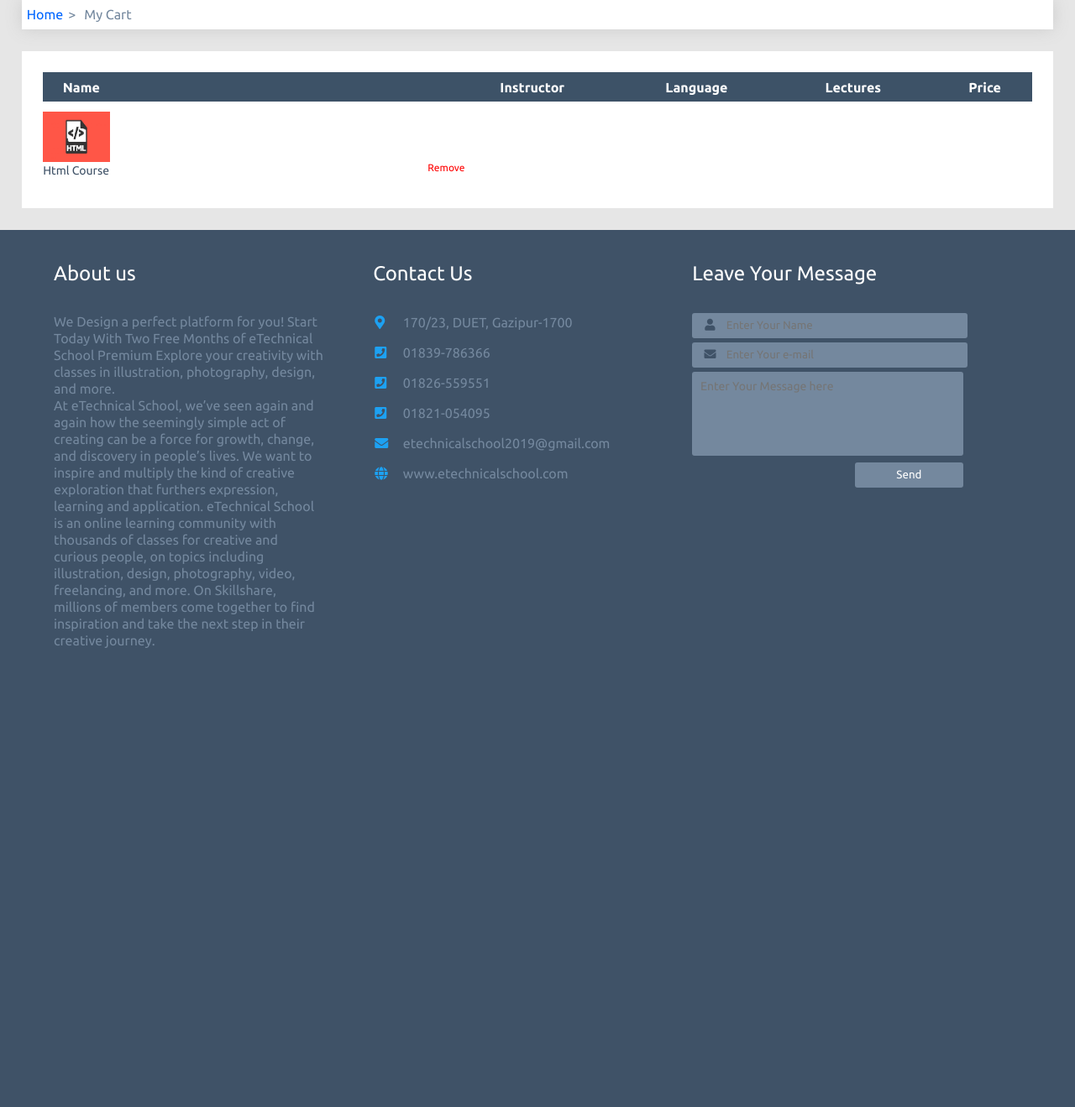
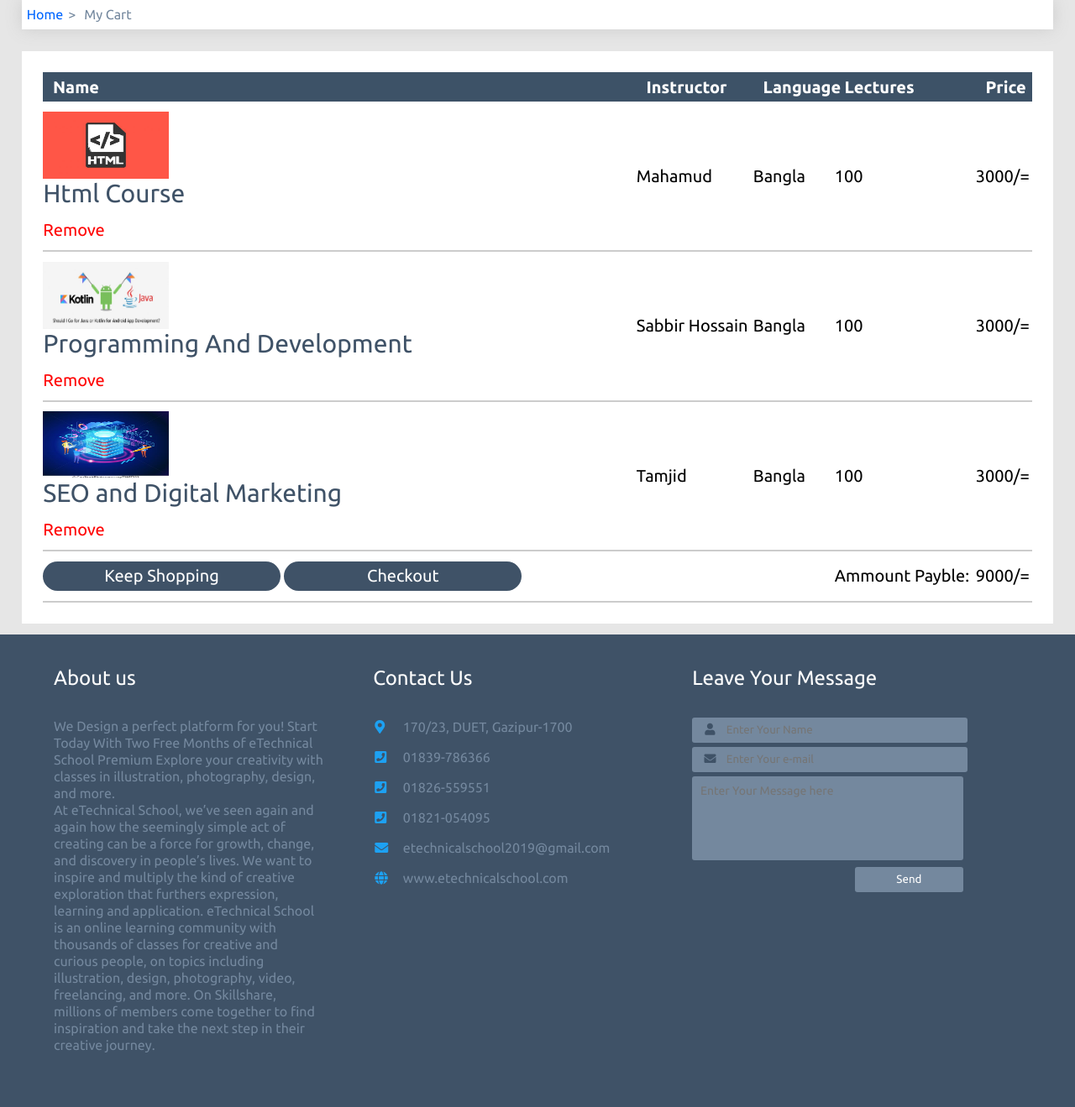
Before and after one commit to m-u-hasan/eTechnical-School, a PHP site: page /cart.php in a window 1280 px wide. Shown: the part 90-1409 px from the top of the page at 84% size. Before the commit the page ends 862 px from the top, so only its background shows below. Run offline with PHP 8.4, Linux system fonts and the light colour scheme; data comes from the database, SQL or seed files in the repository; some libraries are stand-ins or nearby versions.

Commit message:
Home Cart design Completed

```diff
--- a/css/style.css
+++ b/css/style.css
@@ -87,17 +87,24 @@ body{
 #head_signup form center button:hover{border-radius: 0px;}
 
 
-#cart{width:96%;padding:2%;background:#fff;box-sizing:border-box;margin:2% 2% 2% 2%;}
+#cart_f{width: 60%;}
+#cart{width:96%;padding:2%;background:#fff;box-sizing:border-box;margin:2% 2% 1% 2%;}
 #cart table{width:100%;}
-#cart table tr th{text-align:left;padding-left:2%;box-sizing:border-box;height:35px;background:#3d5267;color:#fff;}
-#cart table tr td{padding:1% 0% 1% 0%;box-sizing:border-box;}
-#cart table tr td img {height:60px;width:80px;float:left;margin-right:2%;}
-#cart table tr td span{float:left;width:88%;}
-#cart table tr td span a{text-decoration:none;color:#3f5267;font-size:14px;}
+#cart table tr th{text-align:left; padding-left:1%; ppadding-right: 4%; font-size: 20px; box-sizing:border-box;height:35px;background:#3d5267;color:#fff; ;}
+#cart table tr td{border-bottom: 2px solid rgba(0,0,0,0.2); padding:1% 0% 1% 0%;box-sizing:border-box; font-size: 20px;}
+#cart table tr td img {height:80px;width:150px;float:left;margin-right:2%;}
+#cart table tr td span{float:left; width:88%;}
+#cart table tr td span a{text-decoration:none; color:#3f5267; font-size:30px;}
 #cart table tr td span a:hover{text-decoration:underline;}
-#cart table tr td b{font-weight:normal;float:left;font-size:12px;}
-#cart table tr td b a{text-decoration:none;color:#f00;}
+#cart table tr td b{font-weight:normal; font-size:20px; float: left; margin-top: 2%; margin-right: 200px;}
+#cart table tr td b a{text-decoration:none;color:#f00; }
 #cart table tr td b a:hover{text-decoration:underline;}
+#cart table tr td button{ transition: all 0.3s ease-in-out; width: 40%; height: 35px; background: #3f5267; border-width:0px; outline: none; color: #fff; border-radius: 30px; cursor: pointer;}
+
+#cart table tr td button a{display: block; text-decoration: none; color: #fff;}
+#cart table tr td button:hover{border-radius: 0px;}
+
+
 #crumb{width:96%;box-shadow:0px 0px 20px #ccc;height:35px;line-height:35px;padding:0% 1% 1% 1;background:#fff;box-sizing:border-box;margin:0% 2.5% 2% 2%;}
 #crumb span{color:#74889e;margin-right:0.2%;margin-left:0.5%;}
 #crumb span a{text-decoration:none;color:#06f;}
--- a/inc/function.php
+++ b/inc/function.php
@@ -67,7 +67,7 @@
 
 					<table cellspacing='0'>
 						<tr>
-							<th>Name</th>
+							<th id='cart_f'>Name</th>
 							<th>Instructor</th>
 							<th>Language</th>
 							<th>Lectures</th>
@@ -79,8 +79,56 @@
 							<span><a href='#'>Html Course</a></span>
 							<b><a href='#'>Remove</a></b>
 							</td>
+						<td>Mahamud</td>
+							<td>Bangla</td>
+								<td>100</td>
+									<td>3000/=</td>
+
 
 						</tr>
+
+
+
+						<tr>
+							<td>
+							<img src='imgs/courses/cart1.jpg'>
+							<span><a href='#'>Programming And Development</a></span>
+							<b><a href='#'>Remove</a></b>
+							</td>
+						<td >Sabbir Hossain</td>
+							<td>Bangla</td>
+								<td>100</td>
+									<td>3000/=</td>
+
+
+						</tr>
+
+
+
+						<tr>
+							<td id='cart_f'>
+							<img src='imgs/courses/cart2.jpg'>
+							<span><a href='#'>SEO and Digital Marketing</a></span>
+							<b><a href='#'>Remove</a></b>
+							</td>
+						<td>Tamjid </td>
+							<td>Bangla</td>
+								<td>100</td>
+									<td>3000/=</td>
+
+
+						</tr>
+
+						<tr>
+							<td>
+								<button style='font-size: 20px;'><a href= 'index.php'>Keep Shopping</a></button>
+								<button style='font-size: 20px;'><a href ='#'>Checkout</a></button>
+							</td>
+							<td></td><td></td>
+							<td>Ammount Payble: </td>
+							<td>9000/=</td>
+						</tr>
+
 					</table>
 
 			</div>
--- a/inc/header.php
+++ b/inc/header.php
@@ -39,7 +39,7 @@
 	<div id = "head_cart">
 		<a href="cart.php"><i class="fas fa-shopping-cart"></i><span>0</span></a>
 	</div>
-
+<!--head Login-->
 	<div id = "head_login">
 		<h4><i class="far fa-user"></i> Login</h4>
 		<form method="post">
```
Also changed, not shown: imgs/courses/cart1.jpg (added), imgs/courses/cart2.jpg (added).
